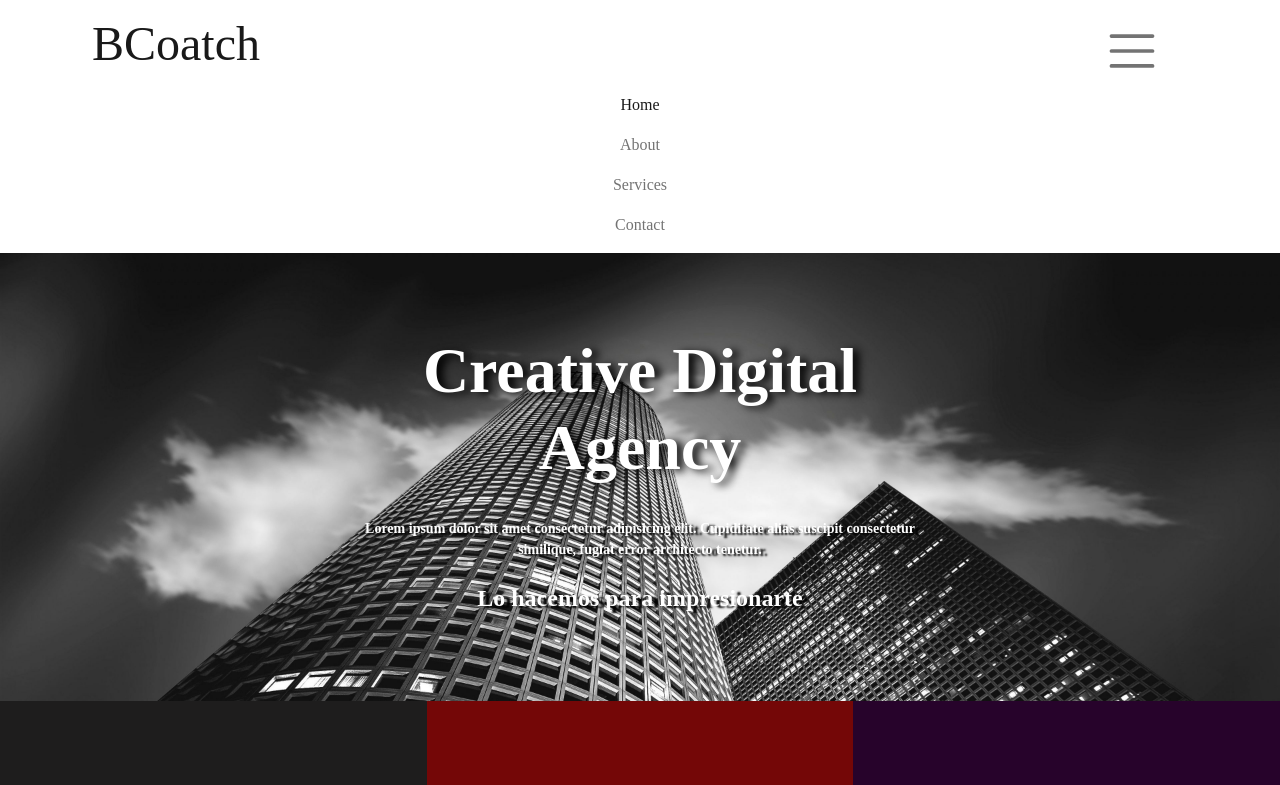
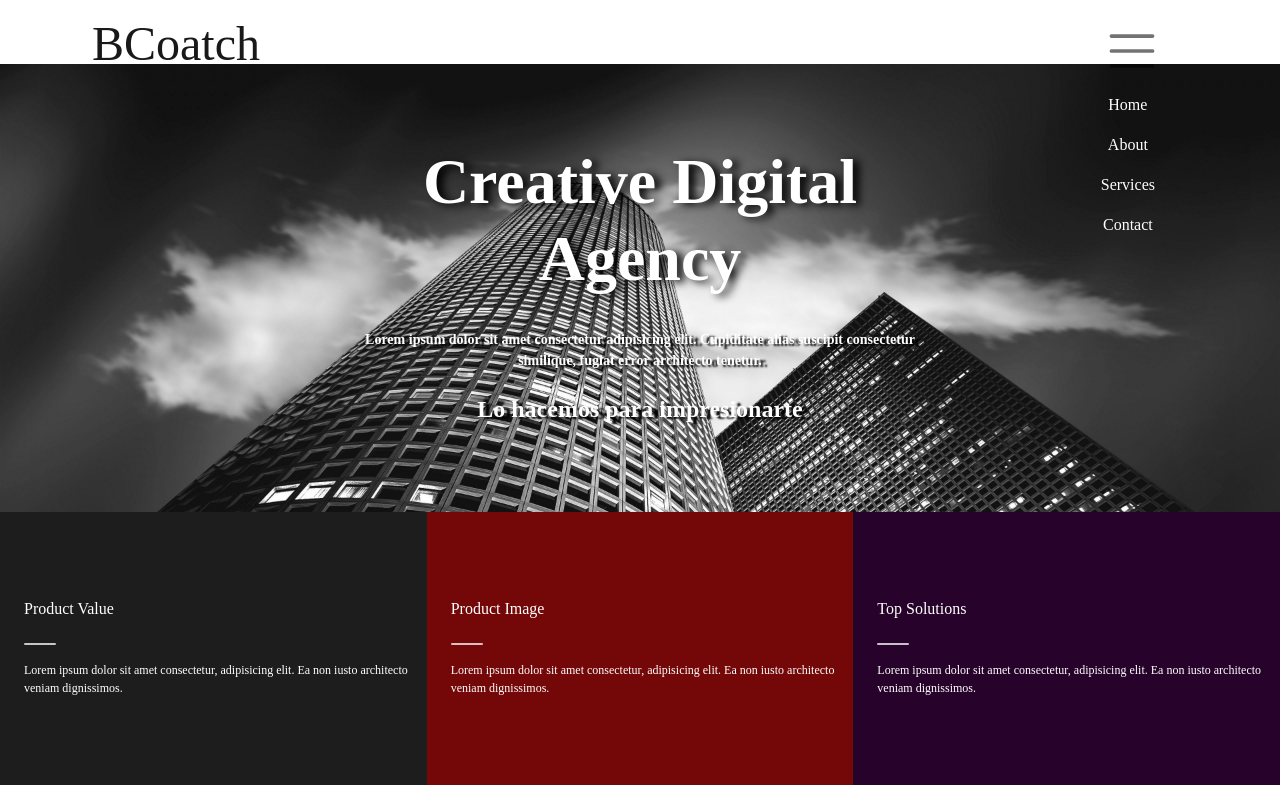
Before and after one commit to JManuelCR/Challenge-One-LayoutModule, a plain HTML site: page index.html in a window 1280 px wide. Both pictures are taken after a click on the button "Toggle navigation". Shown: the top 785 px of the page. Drawn offline with nearby package versions, Linux system fonts and the light colour scheme; a web font is replaced by a local one.

Commit message:
nav change

```diff
--- a/style.css
+++ b/style.css
@@ -21,6 +21,9 @@ html {
   margin-top: 0rem;
   width: 2rem;
 }
+.container-fluid {
+    height: 3rem;
+}
 .navbar-toggler .icon-bar {
   display: block;
   height: 0.125rem;
@@ -37,14 +40,24 @@ html {
   margin-left: 4rem;
   padding-top: 0rem;
 }
-.nav-link {
+.navbar-light .navbar-nav .nav-link.active, .navbar-light .navbar-nav .show > .nav-link{
+    font-size: 1rem;
+    color: #ffffff;
+}
+.navbar-light .navbar-nav .nav-link{
   font-size: 1rem;
-  color: #666;
+  color: #ffffff;
+}
+.navbar-light .navbar-nav .nav-link:hover{
+  font-size: 1rem;
+  color: red;
+  text-shadow: 0.25rem 0.5rem .875rem  black ;
 }
 .collapse,
 .navbar-collapse {
   display: flex;
-  justify-content: center;
+  justify-content: end;
+  margin-right: 9%;
   width: 15%;
 }
 section .companyInfo {
```
